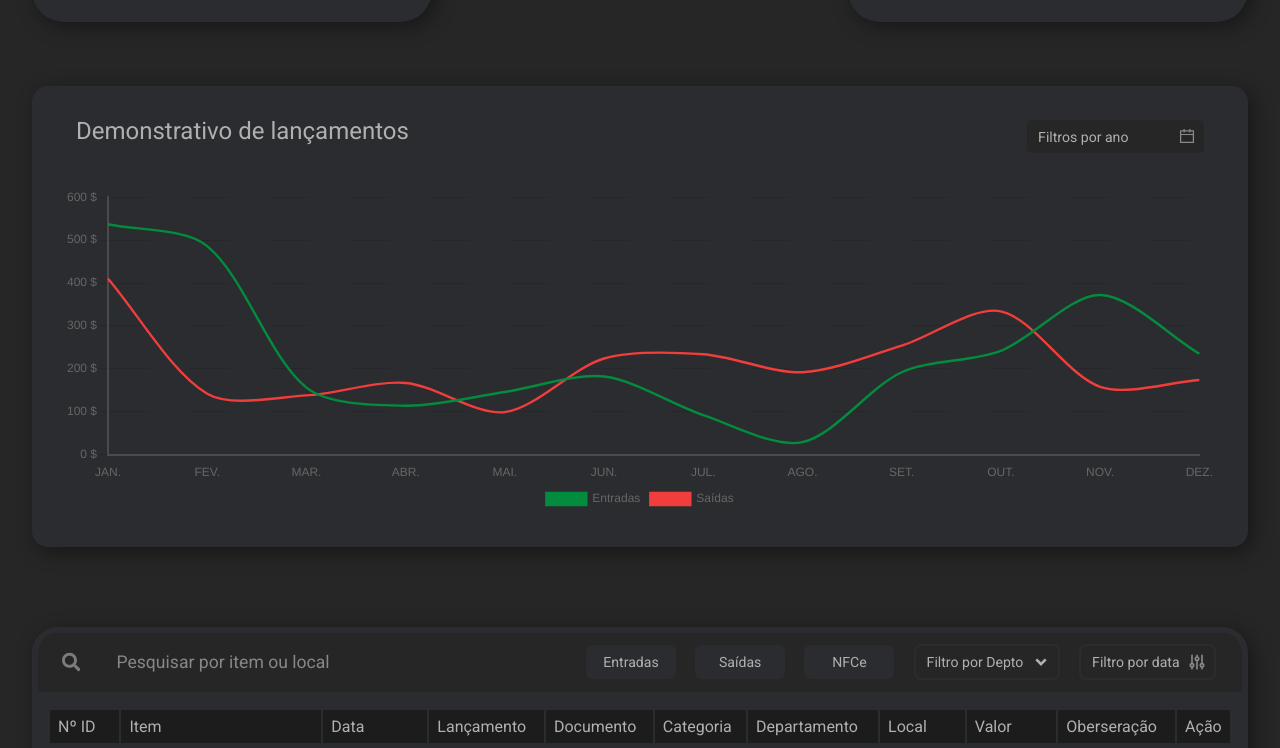
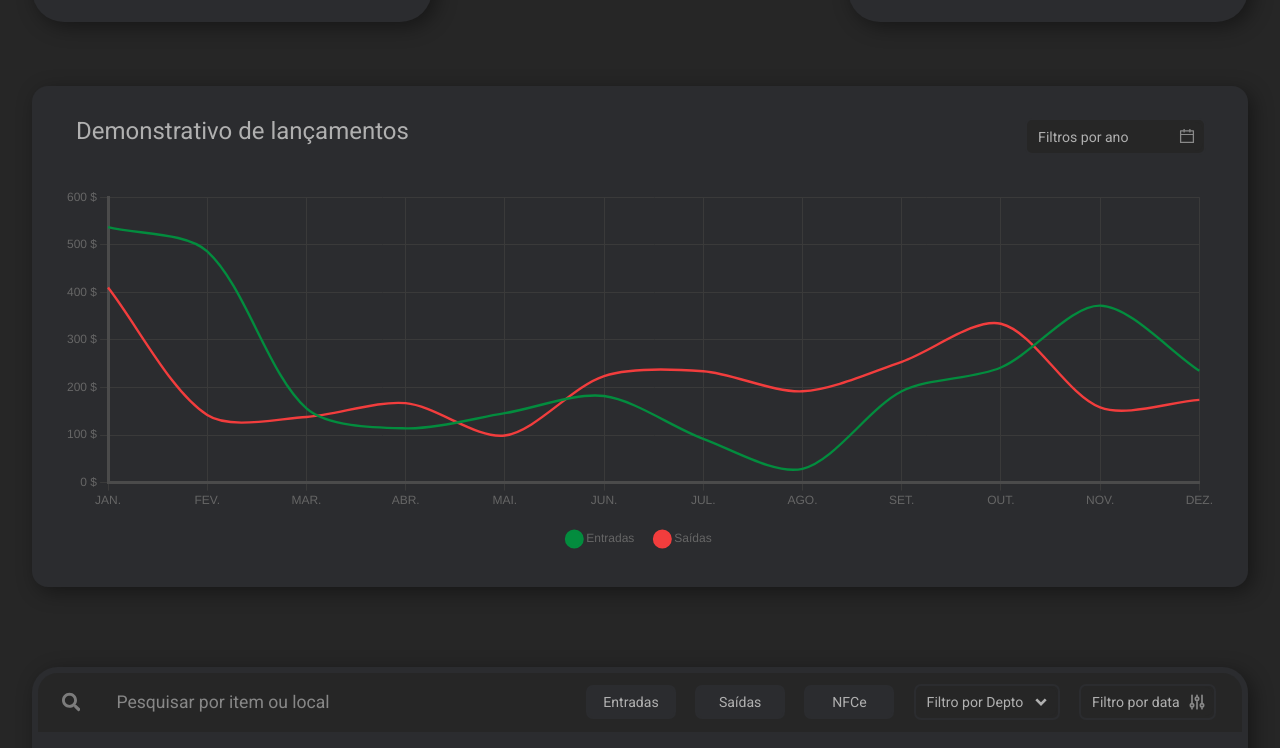
Before and after one commit to Fsouzza/chacal-servicev2, a React (Create React App) app: page / in a window 1280 px wide. Shown: the part 592-1340 px from the top of the page. Built offline with nearby package versions, Linux system fonts and the light colour scheme.

Commit message:
refatoracao chart

```diff
--- a/src/components/charts/charts.module.scss
+++ b/src/components/charts/charts.module.scss
@@ -22,8 +22,7 @@
   }
   .box{
     box-sizing: inherit;
-    min-height: 360px;
-    max-height: 500px;
+    height: 400px;
     padding: 0 2em 2em 2em;
   }
 }
--- a/src/components/charts/index.tsx
+++ b/src/components/charts/index.tsx
@@ -68,7 +68,13 @@ const MyChart = () => {
     maintainAspectRatio: false,
     plugins: {
       legend: {
+        align: 'center' as const,
         position: 'bottom' as const,
+        labels: {
+          boxWidth: 20,
+          padding: 22,
+          usePointStyle: true
+        },
       },
       tooltip: {
         backgroundColor: 'rgba(13,13,13,0.8)',
@@ -98,17 +104,18 @@ const MyChart = () => {
     scales: {
       x: {
         grid: {
-          display: false,
-          borderWidth: 2,
-          borderColor: '#4b4b4b'
+          display: true,
+          borderWidth: 3,
+          borderColor: '#4b4b4b',
+          color: '#3a3a3a'
         }
       },
       y: {
         beginAtZero: true,
         grid: {
-          borderDash: [40],
-          borderWidth: 2,
-          borderColor: '#4b4b4b'
+          borderWidth: 3,
+          borderColor: '#4b4b4b',
+          color: '#3a3a3a'
         },
         ticks: {
           stepSize: 100,
```
